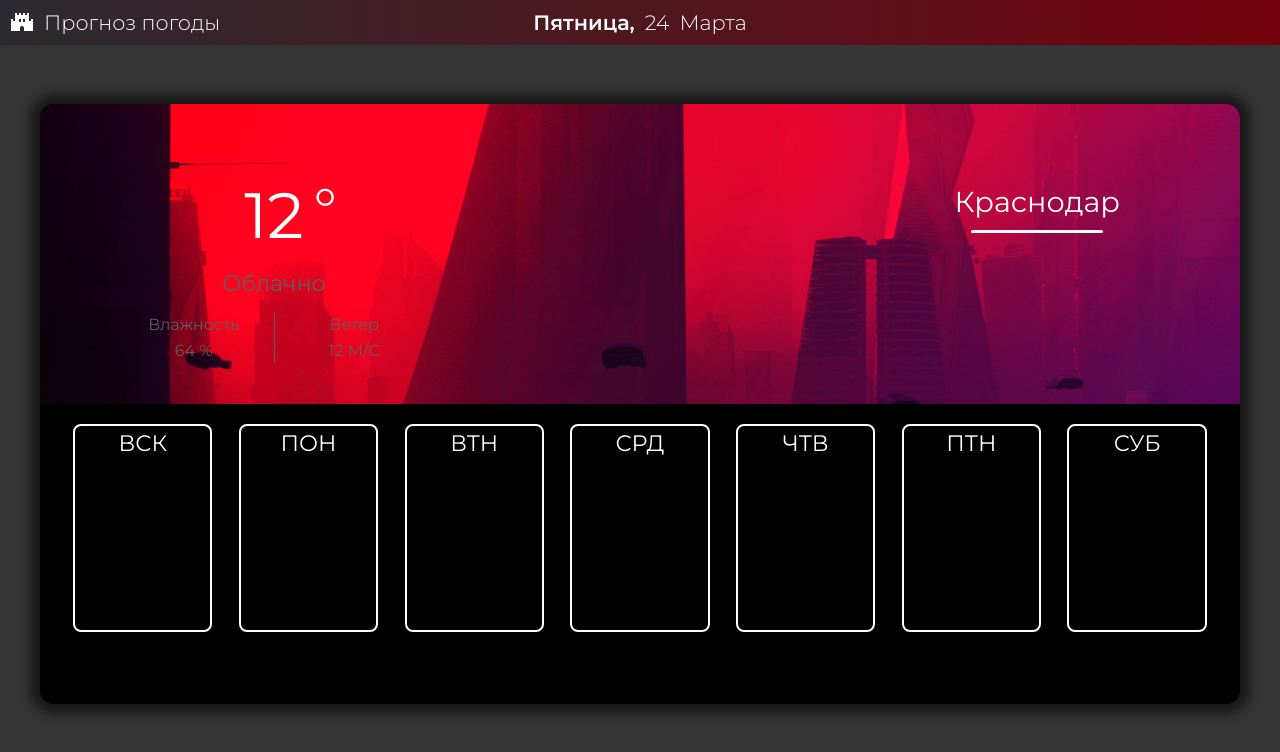
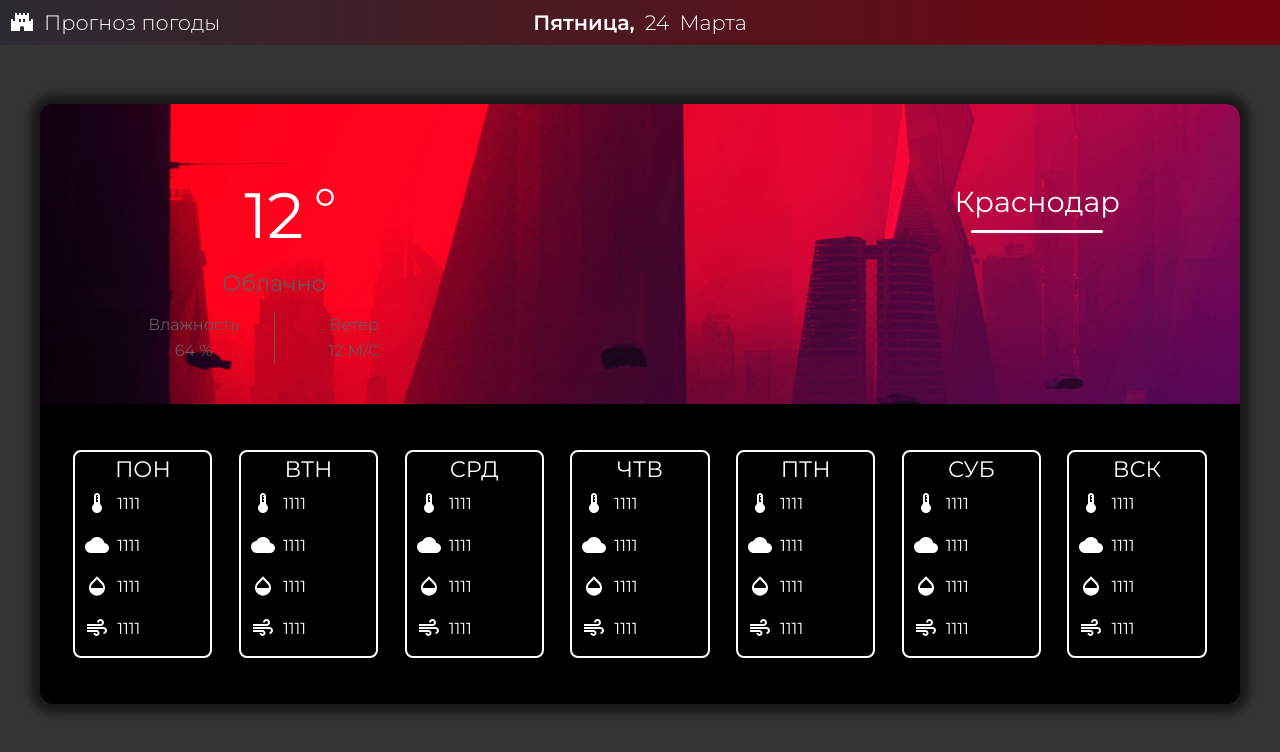
Before and after one commit to Javert5555/weather_forecast, a React (Create React App) app: page / in a window 1280 px wide. Shown: the top 752 px of the page. Built offline with nearby package versions, Linux system fonts and the light colour scheme.

Commit message:
make bottom part

```diff
--- a/src/components/card/Card.js
+++ b/src/components/card/Card.js
@@ -6,13 +6,13 @@ import TodayWeatherData from './TodayWeatherData'
 const Card = () => {
 
     const weekDays = [
-        'ВСК',
         'ПОН',
         'ВТН',
         'СРД',
         'ЧТВ',
         'ПТН',
-        'СУБ'
+        'СУБ',
+        'ВСК'
     ]
 
     return (
@@ -26,7 +26,7 @@ const Card = () => {
                     {weekDays.map((weekDay, index) => (
                         <DayWeather
                             key={`weekDay-${index}`}
-                            info = {weekDay}
+                            dayTitle = {weekDay}
                         />
                     ))}
                 </div>
--- a/src/components/card/DayWeatherInfo.js
+++ b/src/components/card/DayWeatherInfo.js
@@ -1,11 +1,21 @@
 import '../../styles/card/day_weather_info.scss'
+import DeviceThermostatIcon from '@mui/icons-material/DeviceThermostat'
+import CloudIcon from '@mui/icons-material/Cloud'
+import OpacityIcon from '@mui/icons-material/Opacity'
+import AirIcon from '@mui/icons-material/Air'
 
-const DayWeatherInfo = ({ info }) => {
+const DayWeatherInfo = ({ dayTitle }) => {
 
     return (
         <div className='day-weather'>
             <div className='day-weather__title'>
-                {info}
+                {dayTitle}
+            </div>
+            <div className='day-weather__info'>
+                <p className='day-weather__temperature'><DeviceThermostatIcon className='day-weather__icon' />1111</p>
+                <p className='day-weather__cloudiness'><CloudIcon className='day-weather__icon' />1111</p>
+                <p className='day-weather__humidity'><OpacityIcon className='day-weather__icon' />1111</p>
+                <p className='day-weather__wind'><AirIcon className='day-weather__icon' />1111</p>
             </div>
 
         </div>
--- a/src/styles/card/card.scss
+++ b/src/styles/card/card.scss
@@ -32,5 +32,6 @@
         padding: 20px;
         display: flex;
         justify-content: space-around;
+        align-items: center;
     }
 }
--- a/src/styles/card/day_weather_info.scss
+++ b/src/styles/card/day_weather_info.scss
@@ -1,30 +1,44 @@
 .day-weather {
     color: #ffffff;
-    // background-color: #fff;
     border: 2px solid #ffffff;
     border-radius: 8px;
-    // flex: 1 0 0;
-    // margin-left: 1%;
     height: 80%;
     width: calc(84%/7);
-    text-align: center;
 
     .day-weather__title {
         font-size: 1.4rem;
+        text-align: center;
+        height: 18%;
+
     }
 
     .day-weather__icon {
-        display: block;
-        width: 100px;
-        min-height: 100px;
-        // border-radius: 50%;
-        // margin: 0 auto;
-        // background-repeat: no-repeat;
-        // background-position: center;
-        // background-size: contain;
-        // background-image: url('../../assets/icons/full_sun.svg');
-        // background-color: #ffffff;
+        // display: block;
+        // width: 100px;
+        // min-height: 100px;
+        margin-right: 8px;
         fill: #ffffff;
 
     }
+
+    .day-weather__info {
+        height: 74%;
+        // width: 100%;
+        margin: 2px 10px;
+        display: flex;
+        // flex-wrap: wrap;
+        flex-direction: column;
+        // align-items: center;
+        justify-content: space-between;
+
+        .day-weather__temperature,
+        .day-weather__cloudiness,
+        .day-weather__humidity,
+        .day-weather__wind {
+            display: flex;
+            // margin-bottom: 4px;
+        }
+    }
+
+
 }
```
